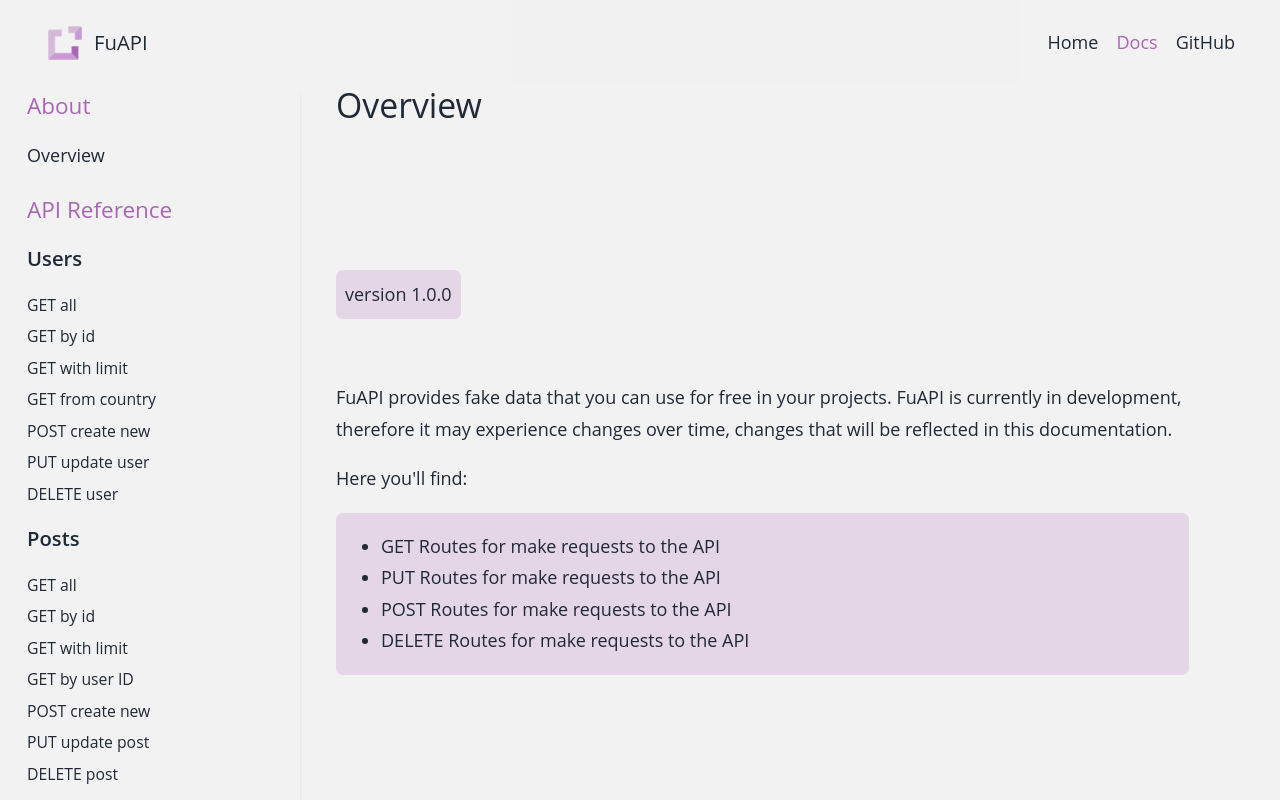
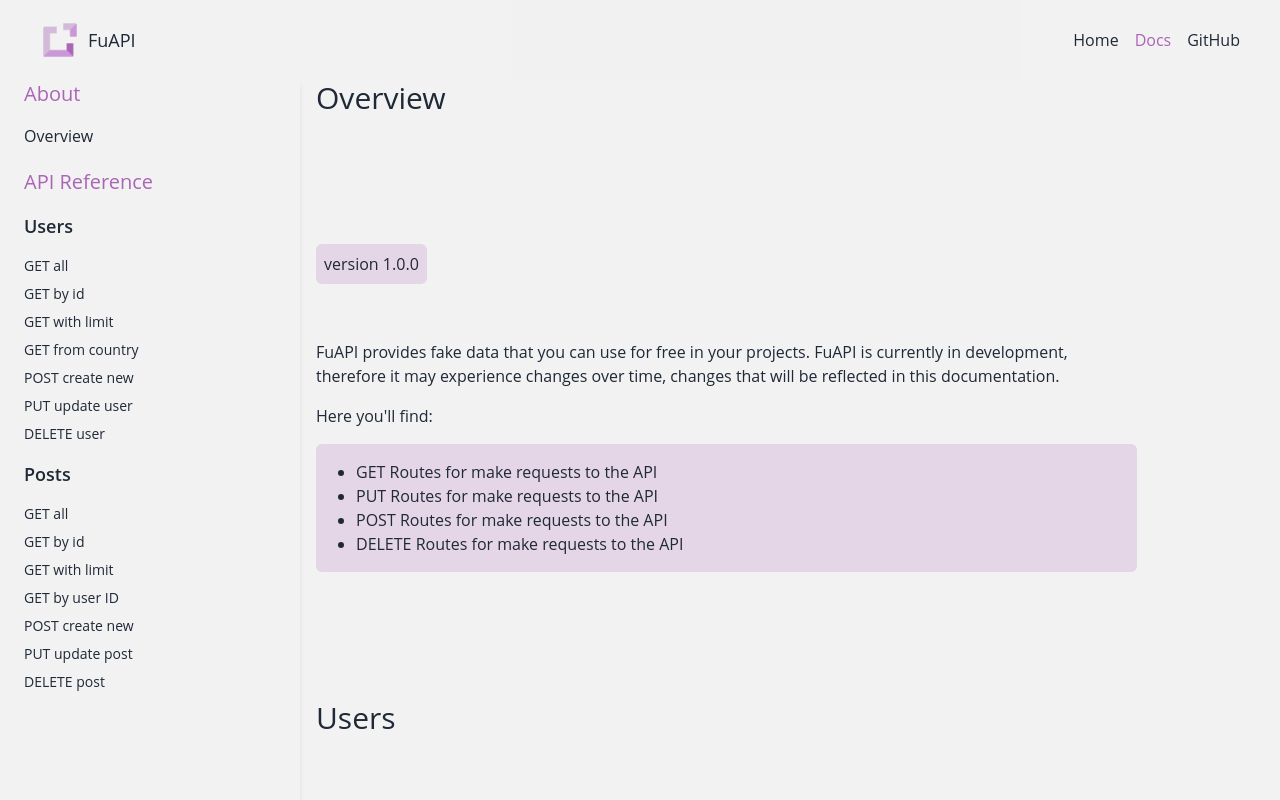
Before and after one commit to MarcMartinezDev/fuapi, a React (Vite) app in the folder src/client/: page /docs in a window 1280 px wide. Shown: the top 800 px of the page. Built offline with nearby package versions, Linux system fonts and the light colour scheme.

Commit message:
change some styles

```diff
--- a/src/client/src/components/home/LinkButton.jsx
+++ b/src/client/src/components/home/LinkButton.jsx
@@ -9,7 +9,7 @@ const LinkButton = ({ route }) => {
       target={route === "docs" ? "" : "_blank"}
       referrerPolicy="no-referrer"
     >
-      <p>{route}</p>
+      <p>{route.toUpperCase()}</p>
       {route === "docs" ? (
         <svg
           width="40"
--- a/src/client/src/index.css
+++ b/src/client/src/index.css
@@ -3,7 +3,7 @@
 @tailwind utilities;
 
 :root {
-  @apply font-sans text-gray-800 bg-[#f2f2f2] text-lg xl:text-xl;
+  @apply font-sans text-gray-800 bg-[#f2f2f2] text-lg lg:text-base;
 }
 
 header {
--- a/src/client/src/pages/Documentation.jsx
+++ b/src/client/src/pages/Documentation.jsx
@@ -8,7 +8,7 @@ const Documentation = () => {
       <div className="hidden navbar fixed top-20 overflow-y-scroll pb-20 h-screen shadow-md px-6 bg-[#f2f2f2] lg:sticky lg:block lg:min-w-[300px]">
         <Navbar />
       </div>
-      <div className="flex flex-col gap-32 pb-20 mx-8 lg:w-2/3 xl:w-1/2">
+      <div className="flex flex-col gap-32 pb-20 px-4 max-w-full lg:w-2/3 xl:w-1/2">
         <h2 className="text-3xl">Overview</h2>
         <article id="overview" className="flex flex-col gap-4">
           <span className="p-2 rounded-md bg-[#AB65B7] bg-opacity-20 w-fit mb-10">
```
Also changed, not shown: src/client/public/uploads/henrylacfort.webp (added), src/client/public/uploads/johnsmith.jpg (renamed from src/client/public/uploads/person1.jpg).
